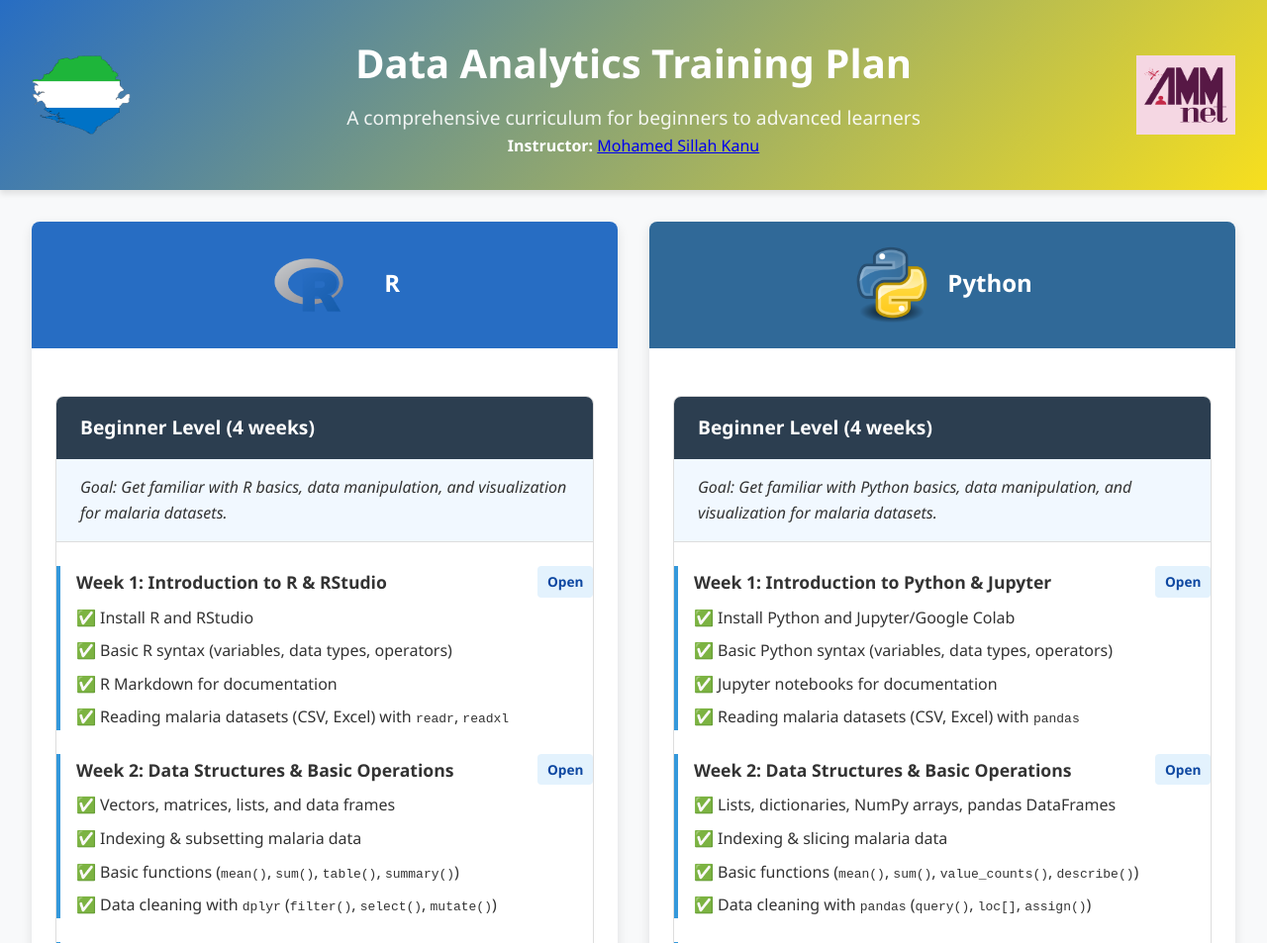
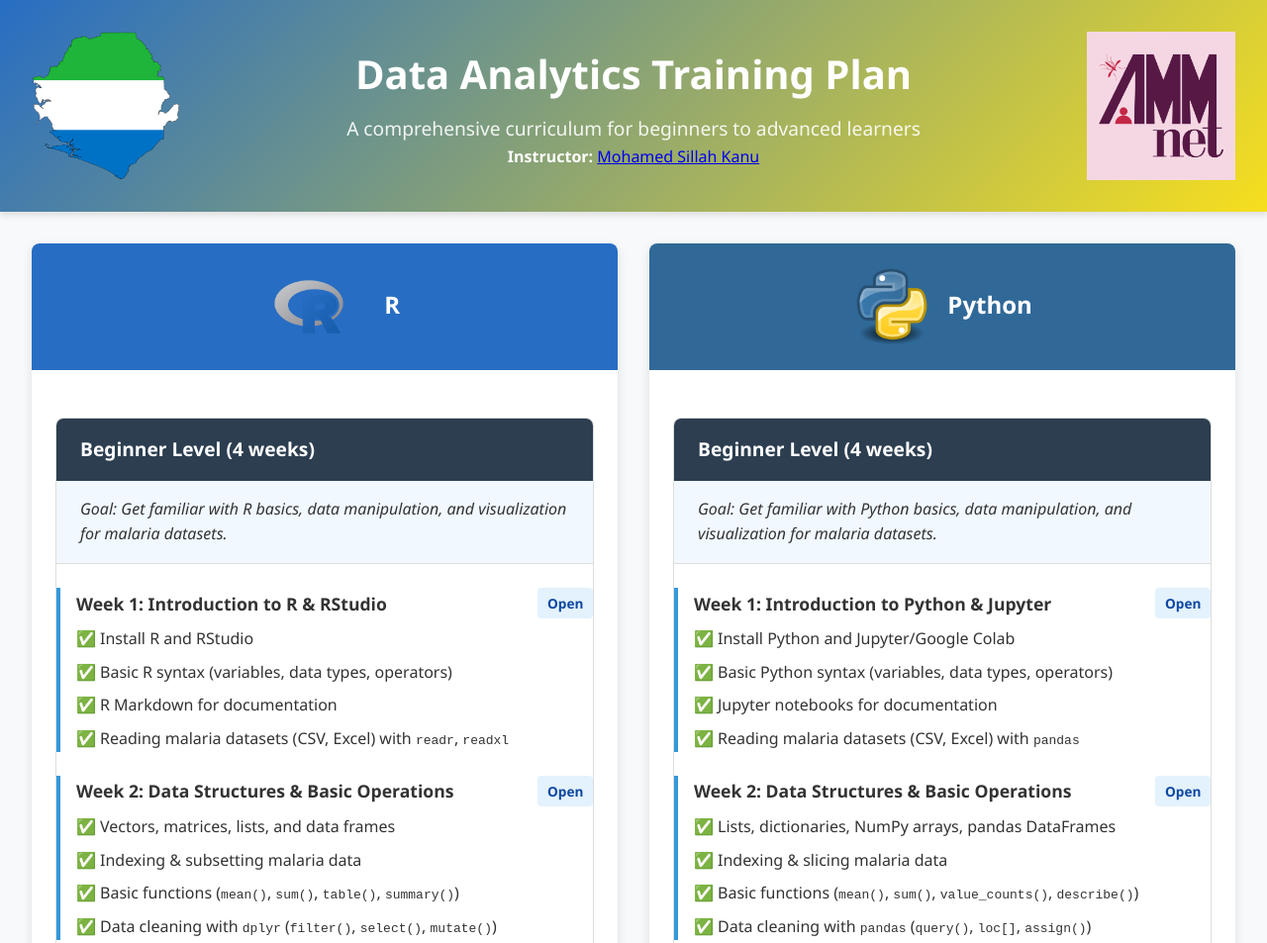
Before and after one commit to mohamedsillahkanu/sl-nmcp-data-analysis-training-plan, a plain HTML site: page index.html in a window 1280 px wide. Shown: the top 953 px of the page at 99% size. Drawn offline with Linux system fonts and the light colour scheme.

Commit message:
Update index.html

```diff
--- a/index.html
+++ b/index.html
@@ -183,14 +183,14 @@
 
     <header>
         <div style="display: flex; justify-content: space-between; align-items: center; width: 100%; max-width: 1400px; margin: 0 auto; padding: 0 2rem;">
-            <img src="Sierra Leone Map.png" alt="SL Logo" style="height: 80px; width: 100px;">
+            <img src="Sierra Leone Map.png" alt="SL Logo" style="height: 150px; width: 150px;">
 
             <div style="text-align: center;">
                 <h1>Data Analytics Training Plan</h1>
                 <div class="subtitle">A comprehensive curriculum for beginners to advanced learners</div>
                 <strong>Instructor:</strong> <a href="https://mohamedsillahkanu.github.io/cv/" target="_blank">Mohamed Sillah Kanu</a>
             </div>
-            <img src="AMMnet_logo.png" alt="AMMnet Logo" style="height: 80px; width: 100px;"">
+            <img src="AMMnet_logo.png" alt="AMMnet Logo" style="height: 150px; width: 150px;"">
         </div>
     </header>
 
```
